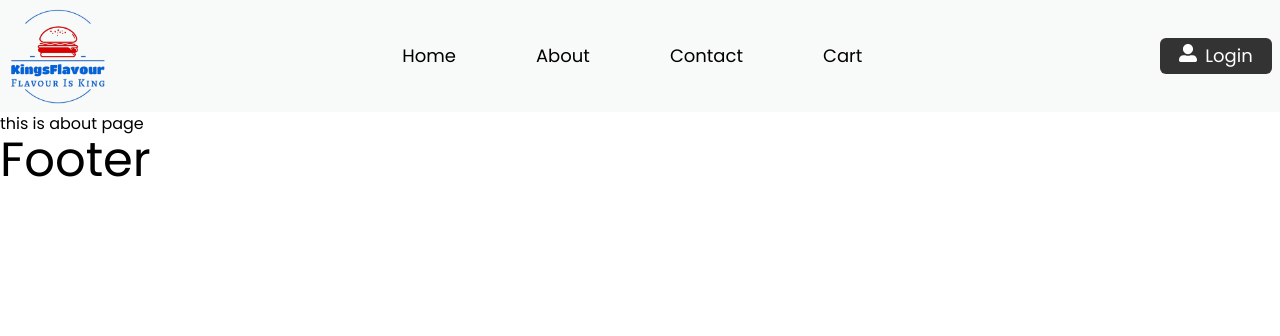
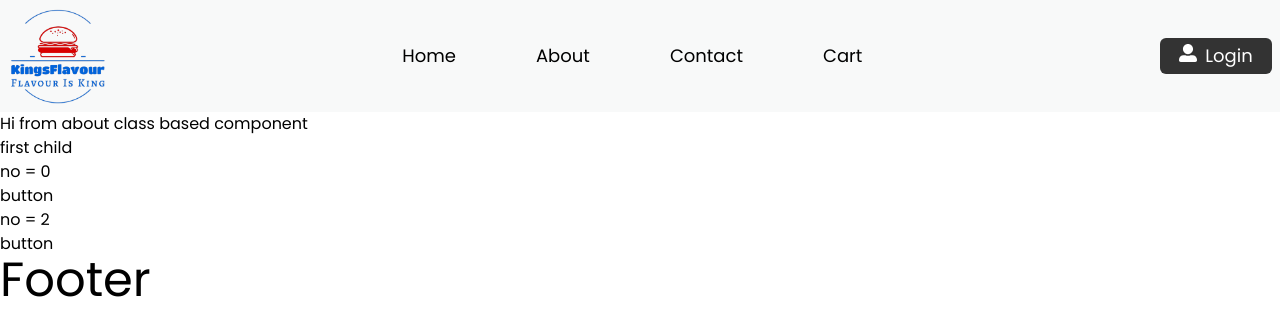
Before and after one commit to dipesh-develops/KingsFlavour, a React (Vite) app: page /about in a window 1280 px wide. Shown: the top 336 px of the page. Built offline with nearby package versions, Linux system fonts and the light colour scheme.

Commit message:
updated about pages to class based components

```diff
--- a/src/component/About.js
+++ b/src/component/About.js
@@ -1,4 +1,34 @@
-const About = () => {
-  return <h1>this is about page</h1>;
-};
+import React from "react";
+import { Outlet } from "react-router-dom";
+import Profile from "./Profile";
+
+// const About2 = () => {
+//   return (
+//     <>
+//       <h1>this is about page</h1>
+//       {/* <Outlet /> */}
+//     </>
+//   );
+// };
+
+class About extends React.Component {
+  constructor(props) {
+    super(props);
+    console.log("parent constructor");
+  }
+  componentDidMount() {
+    console.log("parent componentDidMount");
+  }
+  render() {
+    console.log("parent render");
+    return (
+      <>
+        <h1>Hi from about class based component</h1>
+        <Profile name={"first child"} no={1} />
+        {/* <Profile name={"second child"} no={2} /> */}
+      </>
+    );
+  }
+}
+
 export default About;
--- a/src/component/Body.js
+++ b/src/component/Body.js
@@ -57,7 +57,7 @@ const Body = () => {
             Search
           </button>
         </div>
-        {restaurant.length === 0 ? (
+        {restaurant?.length === 0 ? (
           <Shimmer />
         ) : (
           <div className="flex px-28 flex-wrap justify-evenly">
```
